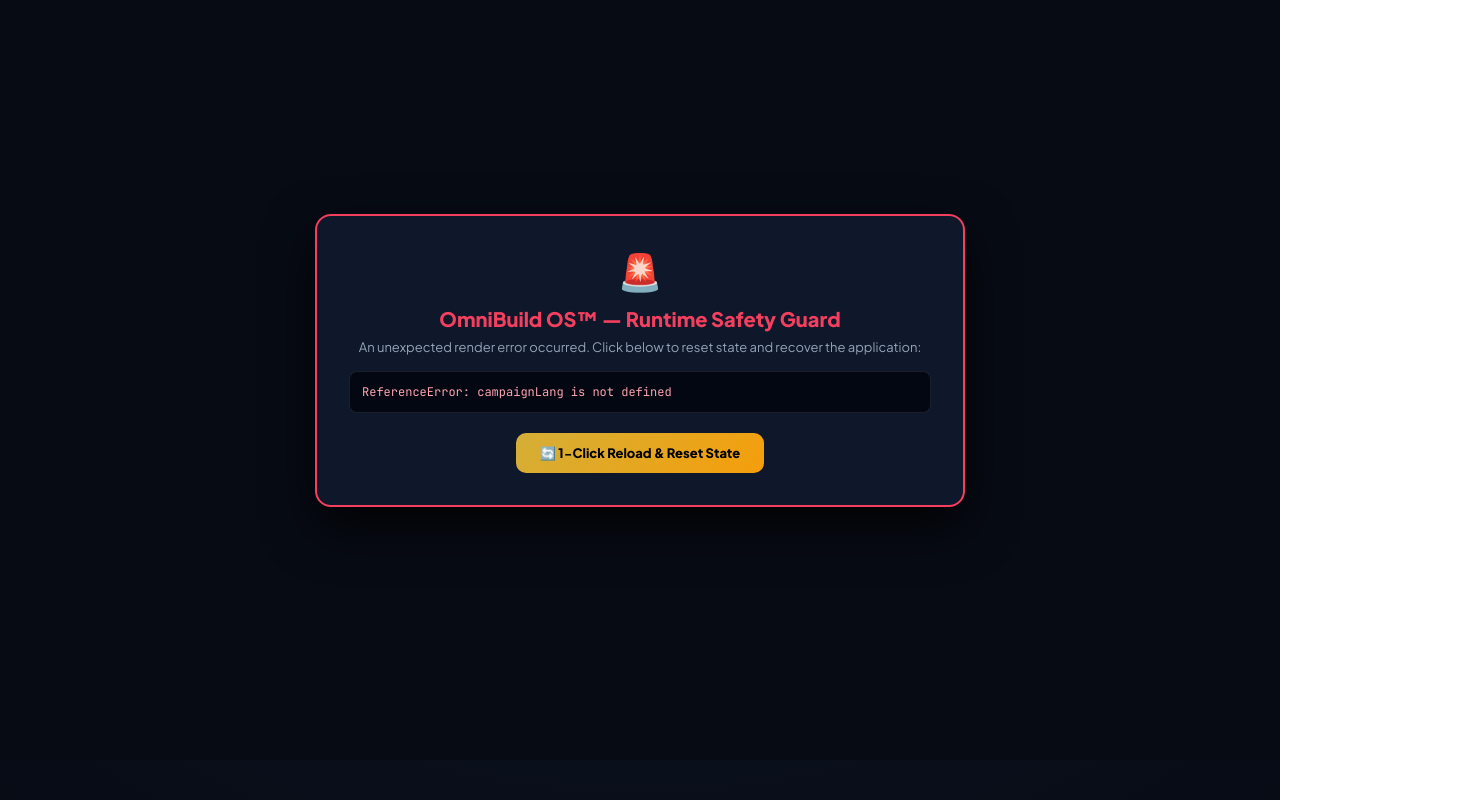
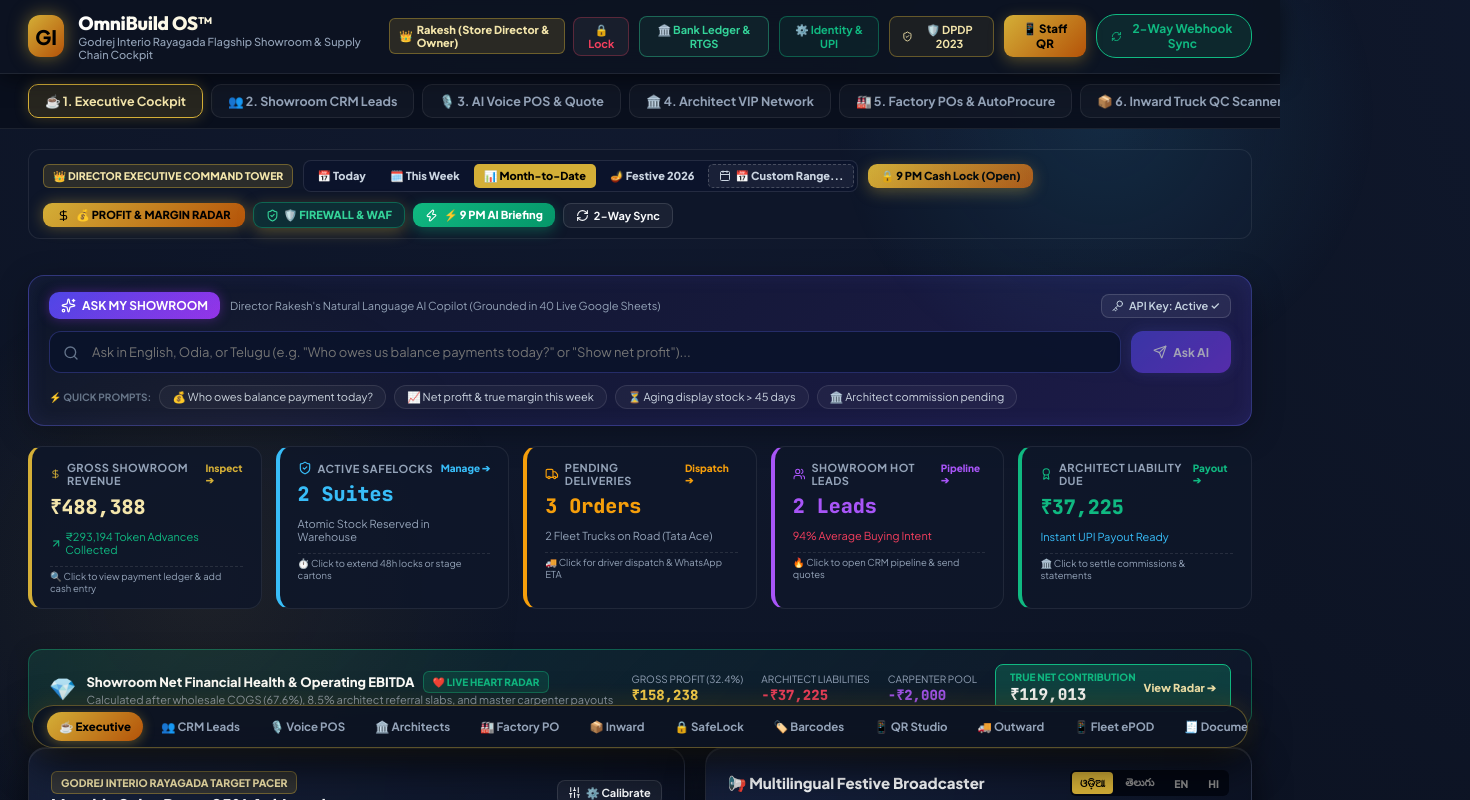
Before and after one commit to rakeshleela5-crypto/srivinayakafurnitures, a React (Vite) app: page / in a window 1280 px wide. Shown: the part 40-840 px from the top of the page, 1470 px wide, since content can reach past the window. Built offline with nearby package versions, Linux system fonts and the light colour scheme; no server answers.

Commit message:
fix(executive): declare missing campaignLang state variable to prevent runtime render error

```diff
--- a/src/views/ExecutiveOverview.jsx
+++ b/src/views/ExecutiveOverview.jsx
@@ -76,6 +76,7 @@ export function ExecutiveOverview() {
   const [editableWalkInTarget, setEditableWalkInTarget] = useState(25);
   const [festiveBoostPct, setFestiveBoostPct] = useState(10);
   const [aiBriefingOpen, setAiBriefingOpen] = useState(false);
+  const [campaignLang, setCampaignLang] = useState('OR');
 
   // 🧠 SUPERPOWER 1: "Ask My Showroom" AI Copilot States
   const [showroomAiQuery, setShowroomAiQuery] = useState('');
```
